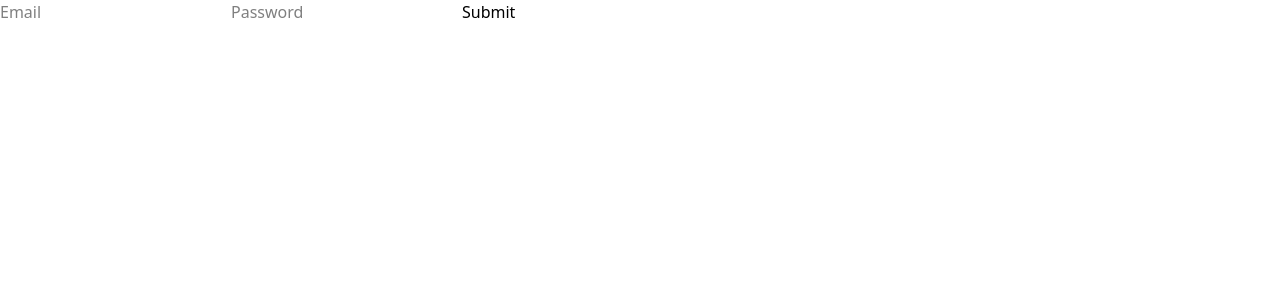
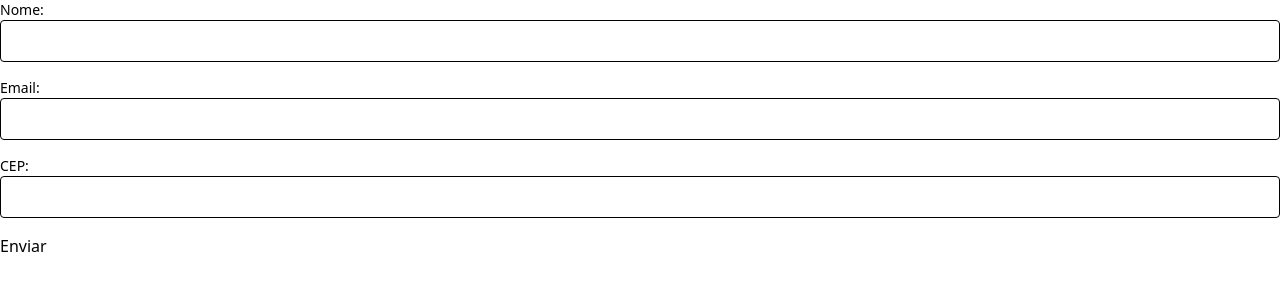
Before and after one commit to killu4kun/challenge-form, a React (Vite) app in the folder frontend/: page / in a window 1280 px wide. Shown: the top 300 px of the page. Built offline with nearby package versions, Linux system fonts and the light colour scheme.

Commit message:
adiciona validações e alteração no formulario

```diff
--- a/frontend/src/components/Form/Form.tsx
+++ b/frontend/src/components/Form/Form.tsx
@@ -1,46 +1,66 @@
 import useForm from '../../hooks/useForm';
 import { FormValues, FormErrors } from '../../types/form';
+import {
+  validateCEP,
+  validateEmail,
+  validateName,
+} from '../../utils/validations';
 
 const Form = () => {
   const { values, errors, handleChange, handleSubmit } = useForm({
     initialValues: {
       email: '',
       password: '',
+      cep: '',
     },
     onSubmit: (values: FormValues) => {
       console.log(values);
     },
     validate: (values: FormValues): FormErrors => {
       const errors: FormErrors = {};
-      if (!values.email) {
-        errors.email = 'Email is required';
-      }
-      if (!values.password) {
-        errors.password = 'Password is required';
-      }
+      if (!validateName(values.name)) errors.name = 'Nome inválido';
+      if (!validateEmail(values.email)) errors.email = 'Email inválido';
+      if (!validateCEP(values.cep)) errors.cep = 'CEP inválido';
       return errors;
     },
   });
 
   return (
-    <form onSubmit={handleSubmit}>
+    <form onSubmit={handleSubmit} className='space-y-4'>
+      <div>
+        <label className='block text-sm font-medium'>Nome:</label>
+        <input
+          type='text'
+          name='name'
+          value={values.name}
+          onChange={handleChange}
+          className='w-full p-2 border rounded'
+        />
+        {errors.name && <p className='text-red-500'>{errors.name}</p>}
+      </div>
+      <div>
+        <label className='block text-sm font-medium'>Email:</label>
         <input
           type='email'
           name='email'
           value={values.email}
           onChange={handleChange}
-        placeholder='Email'
+          className='w-full p-2 border rounded'
         />
-      {errors.email && <p>{errors.email}</p>}
+        {errors.email && <p className='text-red-500'>{errors.email}</p>}
+      </div>
+      <div>
+        <label className='block text-sm font-medium'>CEP:</label>
         <input
-        type='password'
-        name='password'
-        value={values.password}
+          type='text'
+          name='cep'
+          value={values.cep}
           onChange={handleChange}
-        placeholder='Password'
+          className='w-full p-2 border rounded'
         />
-      {errors.password && <p>{errors.password}</p>}
-      <button type='submit'>Submit</button>
+        {errors.cep && <p className='text-red-500'>{errors.cep}</p>}
+      </div>
+      <button type='submit'>Enviar</button>
     </form>
   );
 };
--- /dev/null
+++ b/frontend/src/utils/validations.ts
@@ -0,0 +1,11 @@
+export const validateName = (name: string): boolean => {
+  return /^[A-Za-z\s]+$/.test(name); //valida minusculas, maiusculas e espaços/sem caractere especial
+};
+
+export const validateEmail = (email: string): boolean => {
+  return /^[^\s@]+@[^\s@]+\.[^\s@]+$/.test(email); // valida se esta no formato de email
+};
+
+export const validateCEP = (cep: string): boolean => {
+  return /^\d{8}$/.test(cep); //valida se contem 8 digitos
+};
```
Lines whose indentation alone changed are shown as unchanged.
